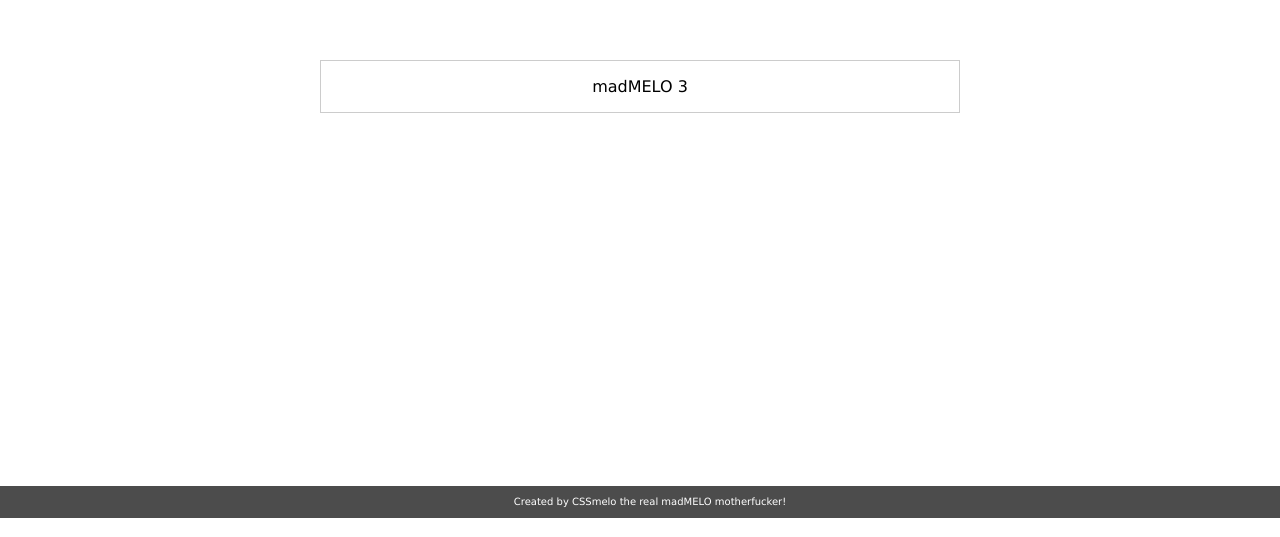
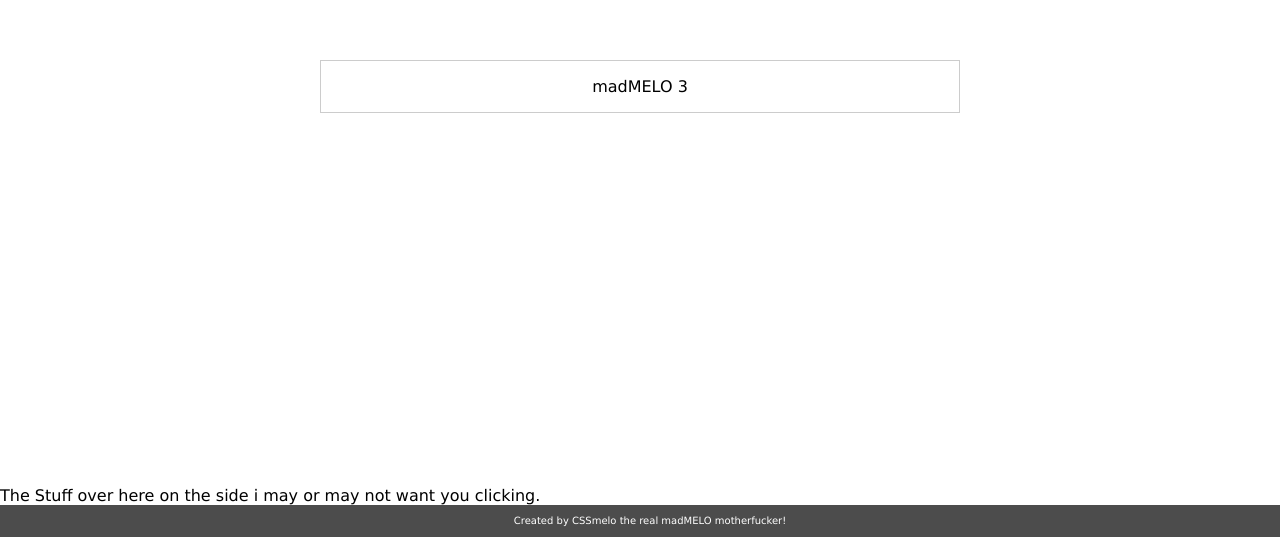
Before and after one commit to madmelo5000/mofo, a plain HTML site: page index.html in a window 1280 px wide. Shown: the part 1914-2451 px from the top of the page. Drawn offline with nearby package versions, Linux system fonts and the light colour scheme.

Commit message:
Update index.html
aside added in

```diff
--- a/index.html
+++ b/index.html
@@ -48,6 +48,9 @@
 	           	</div>
 		   	</div>
 		</section>
+		<aside>
+			The Stuff over here on the side i may or may not want you clicking.
+		</aside>
 		<footer>
 			Created by CSSmelo the real madMELO motherfucker!
 		</footer>
```
